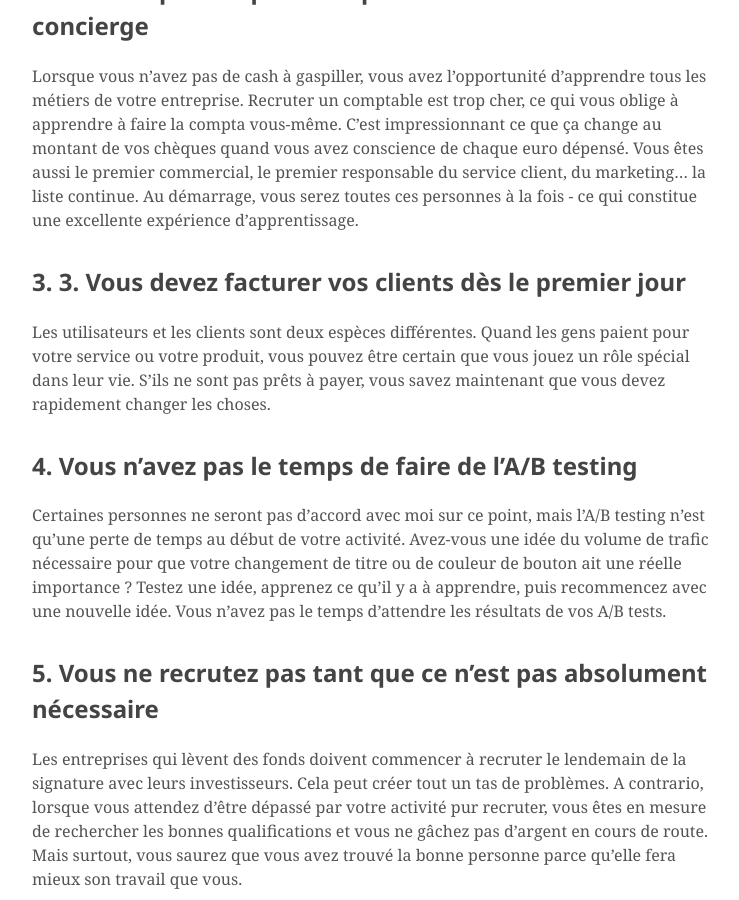
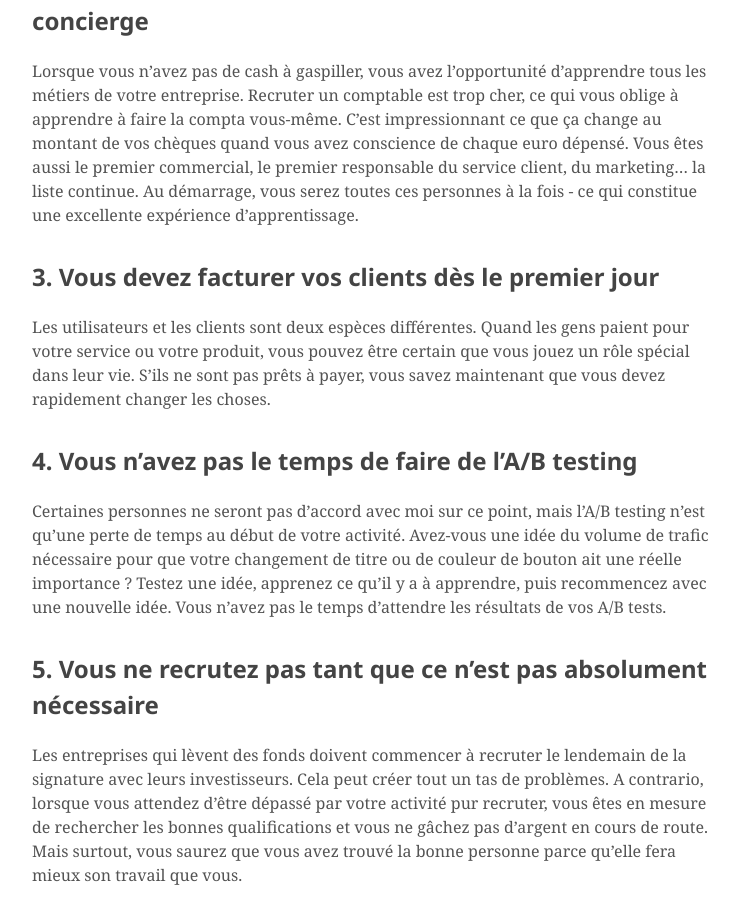
Before and after one commit to tarikpeudon/tarikpeudon.github.io, a Jekyll site: the page built from _posts/2015-10-18-pourquoi-ne-pas-lever-des-fonds.markdown, in a window 1280 px wide and 900 px high, scrolled down 730 px. Shown: the whole window, without its empty margins (268-1007 px from the left). Built offline with Jekyll 4.4.1, drawn with Linux system fonts in a browser that asks for light colours; some web fonts are replaced.

Commit message:
Update 2015-10-18-pourquoi-ne-pas-lever-des-fonds.markdown

```diff
--- a/_posts/2015-10-18-pourquoi-ne-pas-lever-des-fonds.markdown
+++ b/_posts/2015-10-18-pourquoi-ne-pas-lever-des-fonds.markdown
@@ -16,7 +16,7 @@
 Je suis convaincu que ça a fait de nous une entreprise plus saine que si nous avions levé 100k, 500k ou
 1 million d’euros. Voici les 10 raisons pour lesquelles ça peut également être un avantage stratégique pour vous :
 
-# 1. Cela crée un fort sentiment d’urgence
+## 1. Cela crée un fort sentiment d’urgence
 
 Qui a le temps de chercher des locaux avec murs en brique apparente quand vous devez acquérir de nouveaux clients
 et réduire vos coûts d’acquisition. La plupart du temps, ça vous oblige à être 100% concentré sur ce qui contribue
@@ -30,7 +30,7 @@
 Vous êtes aussi le premier commercial, le premier responsable du service client, du marketing… la liste continue.
 Au démarrage, vous serez toutes ces personnes à la fois - ce qui constitue une excellente expérience d’apprentissage.
 
-# 3. 3. Vous devez facturer vos clients dès le premier jour
+# 3. Vous devez facturer vos clients dès le premier jour
 
 Les utilisateurs et les clients sont deux espèces différentes. Quand les gens paient pour votre service ou votre
 produit, vous pouvez être certain que vous jouez un rôle spécial dans leur vie. S’ils ne sont pas prêts à payer,
```
